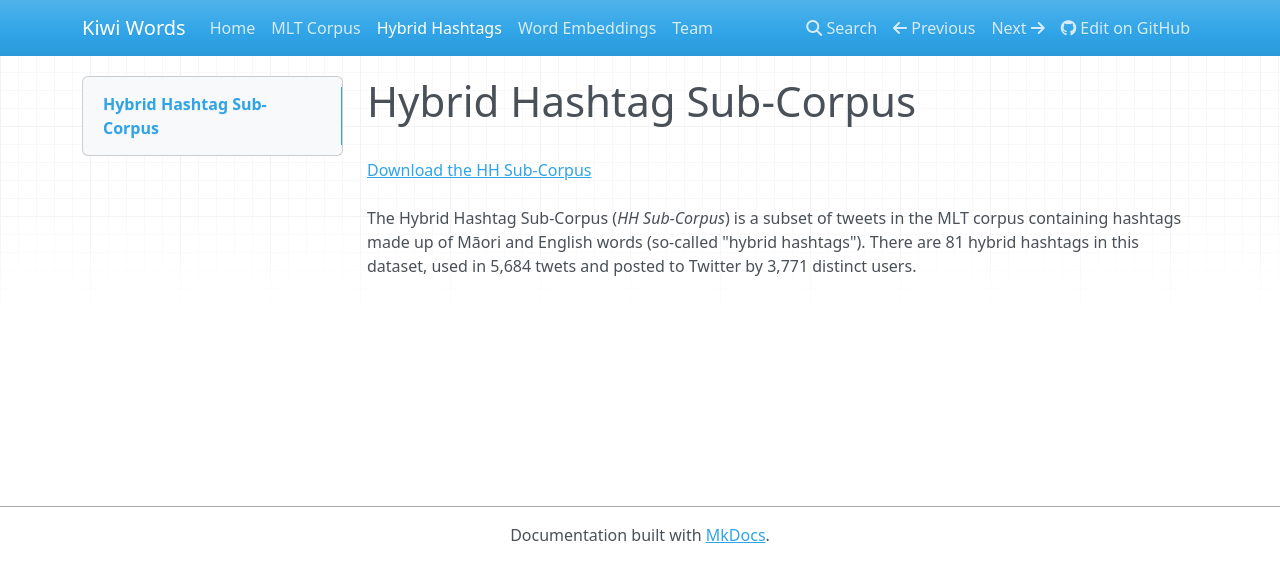
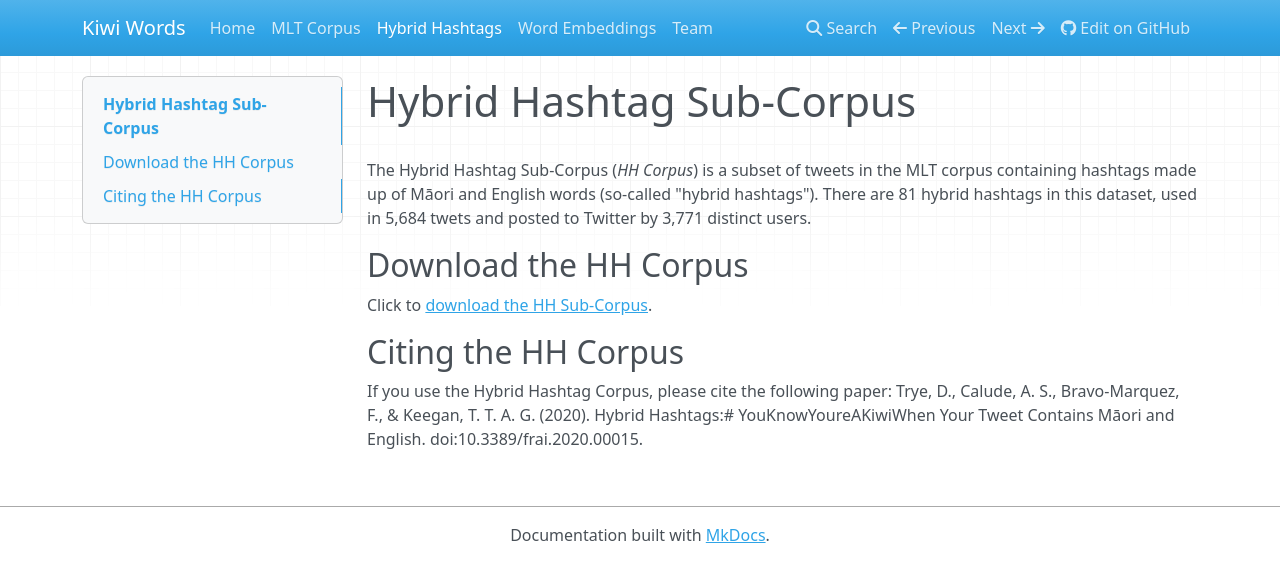
Before and after one commit to Waikato/kiwiwords, an MkDocs documentation site: the page built from docs/hh_corpus.md, in a window 1280 px wide. Shown: the top 582 px of the page. Built offline with MkDocs 1.6.1, drawn with Linux system fonts in a browser that asks for light colours; nearby versions of some CDN libraries; old or Windows-style settings are respelled for this version of MkDocs.

Commit message:
Added citation

```diff
--- a/docs/hh_corpus.md
+++ b/docs/hh_corpus.md
@@ -1,7 +1,11 @@
 
 # Hybrid Hashtag Sub-Corpus
 <br>
-<a href="../pics/hh_corpus.xlsx">Download the HH Sub-Corpus</a>
-<br>
-<br>
-The Hybrid Hashtag Sub-Corpus (<i>HH Sub-Corpus</i>) is a subset of tweets in the MLT corpus containing hashtags made up of Māori and English words (so-called "hybrid hashtags"). There are 81 hybrid hashtags in this dataset, used in 5,684 twets and posted to Twitter by 3,771 distinct users.
+The Hybrid Hashtag Sub-Corpus (<i>HH Corpus</i>) is a subset of tweets in the MLT corpus containing hashtags made up of Māori and English words (so-called "hybrid hashtags"). There are 81 hybrid hashtags in this dataset, used in 5,684 twets and posted to Twitter by 3,771 distinct users.
+
+## Download the HH Corpus
+Click to <a href="../pics/hh_corpus.xlsx">download the HH Sub-Corpus</a>.
+
+## Citing the HH Corpus
+If you use the Hybrid Hashtag Corpus, please cite the following paper:
+Trye, D., Calude, A. S., Bravo-Marquez, F., & Keegan, T. T. A. G. (2020). Hybrid Hashtags:# YouKnowYoureAKiwiWhen Your Tweet Contains Māori and English. doi:10.3389/frai.2020.00015.
```
